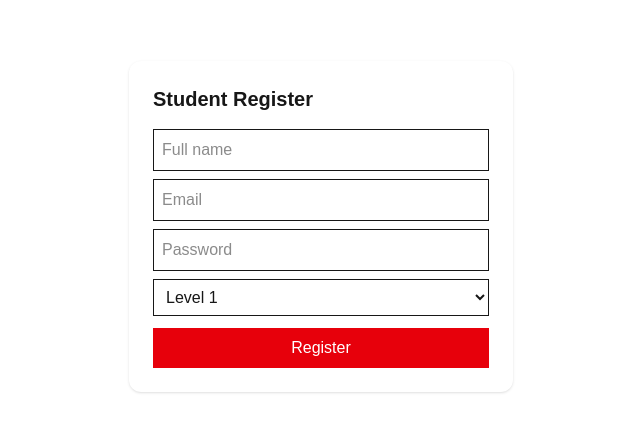
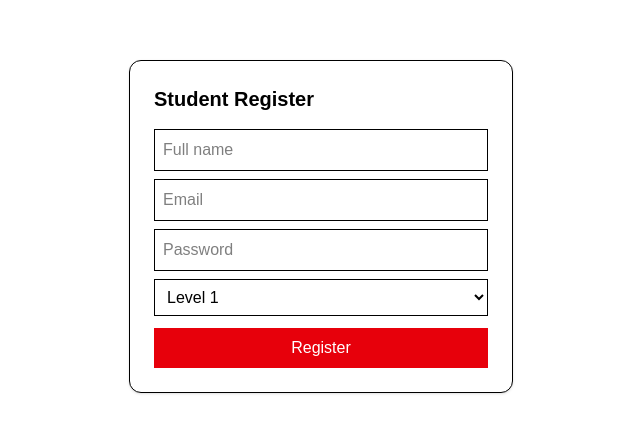
Before and after one commit to brightenedmindcorporation/english-academy, a Next.js app: page /register in a window 1280 px wide. Shown: the part 174-606 px from the top of the page, without its empty margins (319-959 px from the left). Built offline with nearby package versions, Linux system fonts and the light colour scheme; no server answers.

Commit message:
update register and admin UI fix

```diff
--- a/app/register/page.tsx
+++ b/app/register/page.tsx
@@ -10,12 +10,9 @@ export default function Register() {
   const [email, setEmail] = useState("");
   const [password, setPassword] = useState("");
   const [level, setLevel] = useState("Level 1");
-  const [loading, setLoading] = useState(false);
 
   const handleRegister = async () => {
     try {
-      setLoading(true);
-
       const userCred = await createUserWithEmailAndPassword(
         auth,
         email,
@@ -34,42 +31,41 @@ export default function Register() {
         createdAt: new Date(),
       });
 
-      alert("Student registered successfully!");
+      alert("Account created!");
     } catch (error: any) {
       alert(error.message);
-    } finally {
-      setLoading(false);
     }
   };
 
   return (
-    <main className="min-h-screen flex items-center justify-center">
-      <div className="bg-white p-6 rounded-xl shadow w-96">
+    <main className="min-h-screen flex items-center justify-center bg-white text-black">
+      <div className="bg-white p-6 rounded-xl shadow w-96 border">
 
-        <h1 className="text-xl font-bold mb-4">Student Register</h1>
+        <h1 className="text-xl font-bold mb-4 text-black">
+          Student Register
+        </h1>
 
         <input
           placeholder="Full name"
-          className="w-full border p-2 mb-2"
+          className="w-full border p-2 mb-2 text-black bg-white"
           onChange={(e) => setName(e.target.value)}
         />
 
         <input
           placeholder="Email"
-          className="w-full border p-2 mb-2"
+          className="w-full border p-2 mb-2 text-black bg-white"
           onChange={(e) => setEmail(e.target.value)}
         />
 
         <input
           type="password"
           placeholder="Password"
-          className="w-full border p-2 mb-2"
+          className="w-full border p-2 mb-2 text-black bg-white"
           onChange={(e) => setPassword(e.target.value)}
         />
 
-        {/* 🔥 NIVEAU */}
         <select
-          className="w-full border p-2 mb-3"
+          className="w-full border p-2 mb-3 text-black bg-white"
           value={level}
           onChange={(e) => setLevel(e.target.value)}
         >
@@ -81,9 +77,8 @@ export default function Register() {
         <button
           onClick={handleRegister}
           className="bg-red-600 text-white w-full p-2"
-          disabled={loading}
         >
-          {loading ? "Creating..." : "Register"}
+          Register
         </button>
 
       </div>
```
